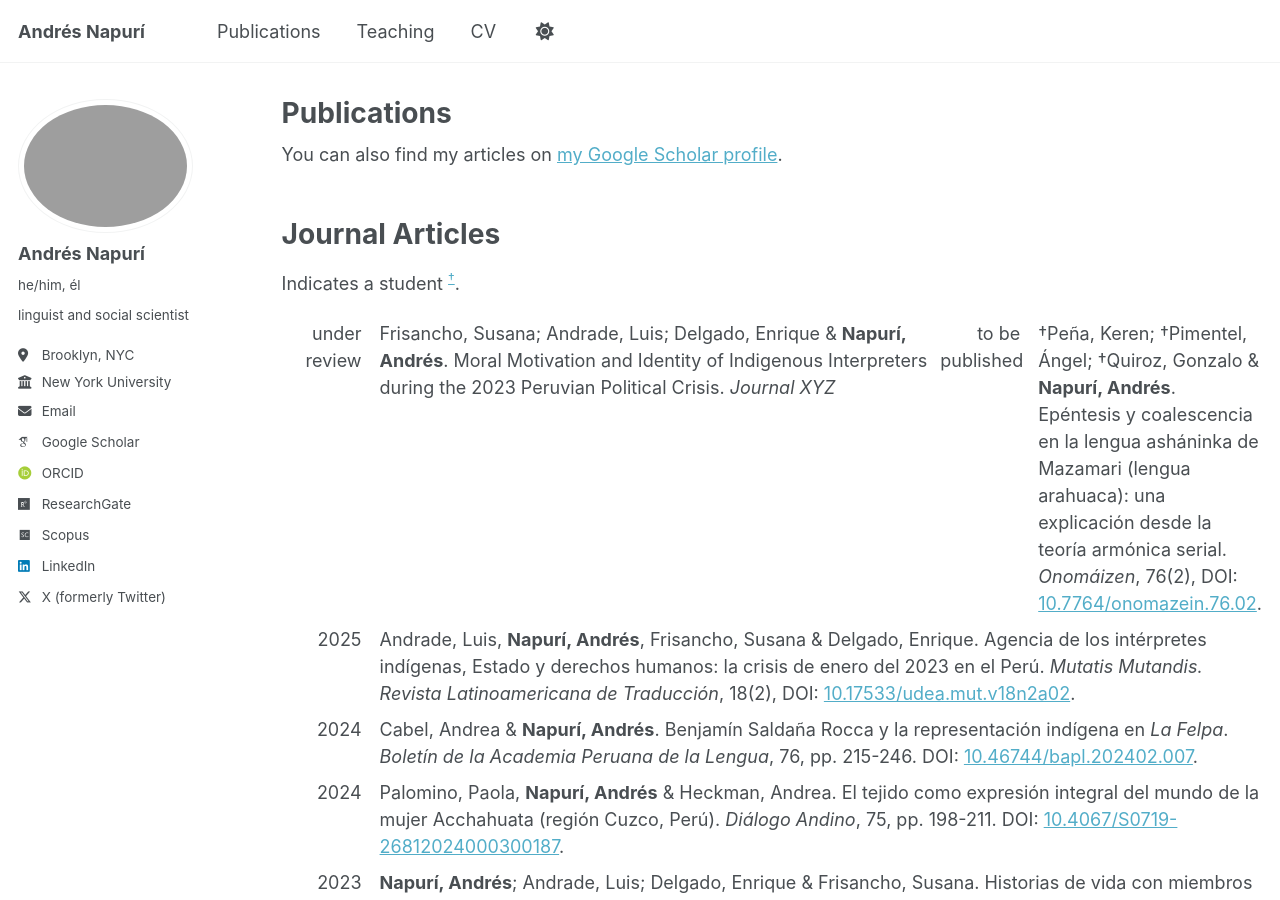
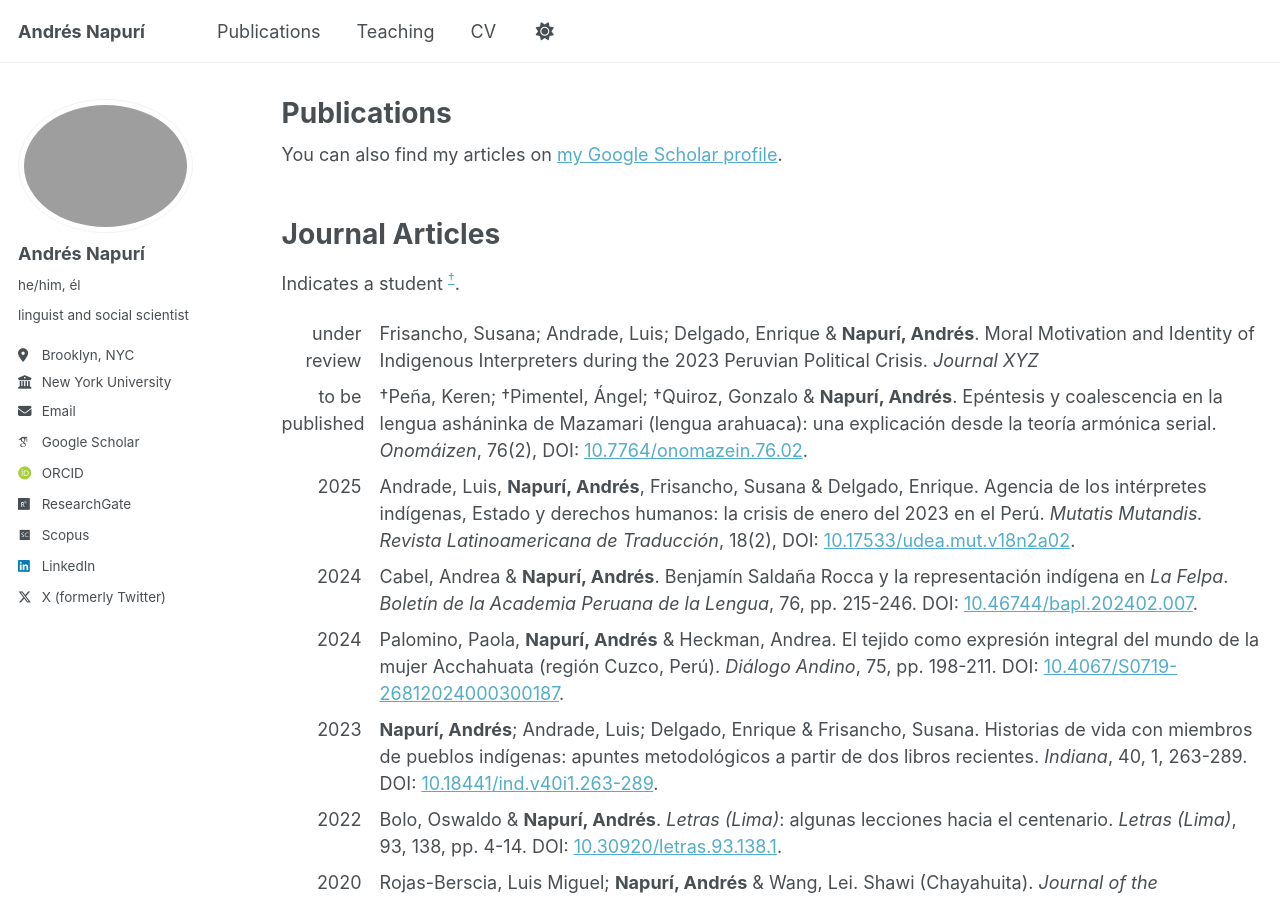
Before and after one commit to andresnapuri/andresnapuri.github.io, a Jekyll site: the page built from _pages/publications.html, in a window 1280 px wide and 900 px high. Built offline with Jekyll 4.4.1, drawn with Linux system fonts in a browser that asks for light colours; some web fonts are replaced; a script that is not in the unit is left out.

Commit message:
Update publications.html

```diff
--- a/_pages/publications.html
+++ b/_pages/publications.html
@@ -19,10 +19,10 @@ author_profile: true
 
 <div class="pub-list">
   <div class="pub-item">
-    <div class="pub-item">
     <span class="pub-year">under review</span>
     <span class="pub-info">Frisancho, Susana; Andrade, Luis; Delgado, Enrique & <strong>Napurí, Andrés</strong>. Moral Motivation and Identity of Indigenous Interpreters during the 2023 Peruvian Political Crisis. <em>Journal XYZ</em></span>
   </div>
+  <div class="pub-item">
     <span class="pub-year">to be published</span>
     <span class="pub-info"> †Peña, Keren; †Pimentel, Ángel; †Quiroz, Gonzalo & <strong>Napurí, Andrés</strong>. Epéntesis y coalescencia en la lengua asháninka de Mazamari (lengua arahuaca): una explicación desde la teoría armónica serial. <em>Onomáizen</em>, 76(2), DOI: <a href="https://doi.org/10.7764/onomazein.76.02" target="_blank">10.7764/onomazein.76.02</a>.</span>
   </div>
```
